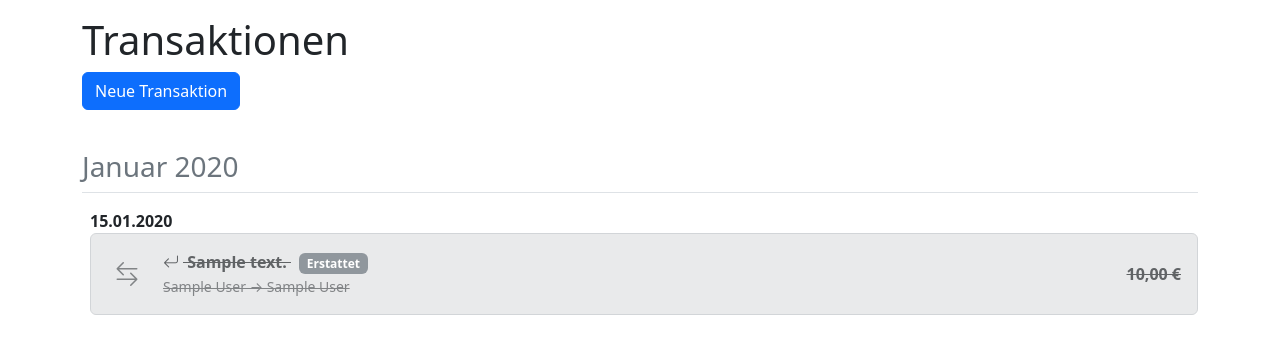
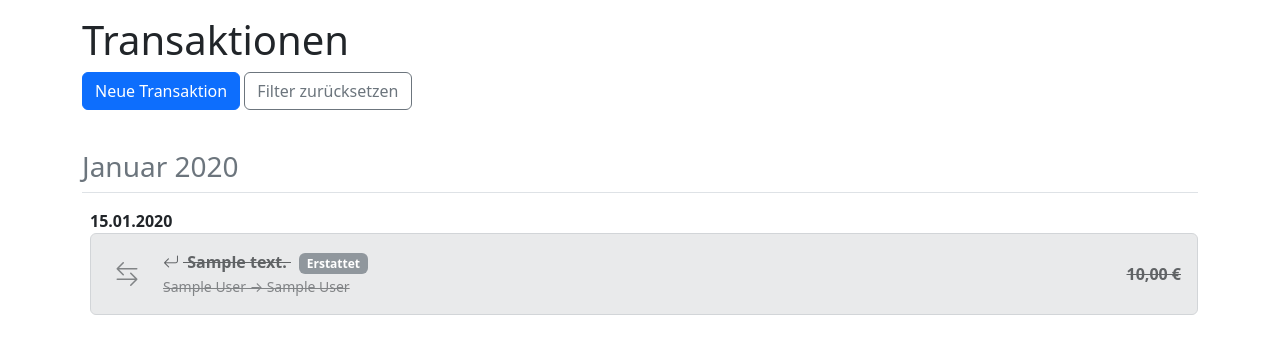
Before and after one commit to jjk4/opencent, a Django app: page /transactions/?account=1 in a window 1280 px wide. Shown: the part 73-427 px from the top of the page. Run offline with Django 5.2, Linux system fonts and the light colour scheme; tables that the repository leaves empty hold one stand-in row (values such as "Sample post"); some libraries are stand-ins or nearby versions.

Commit message:
add basic filter options for transaction list

```diff
--- a/manager/models.py
+++ b/manager/models.py
@@ -92,5 +92,14 @@ class Category(models.Model):
     class Meta:
         verbose_name_plural = "Categories"
 
+    def get_all_subcategories_recursive(self):
+        subcategories = []
+        def fetch_subcategories(category):
+            for subcat in category.subcategories.all():
+                subcategories.append(subcat)
+                fetch_subcategories(subcat)
+        fetch_subcategories(self)
+        return subcategories
+
     def __str__(self):
         return f"{self.name}"
--- a/manager/templates/categories/detail.html
+++ b/manager/templates/categories/detail.html
@@ -34,6 +34,9 @@
     <a href="{% url 'category_delete' category.id %}" class="btn btn-outline-danger">
         <i class="bi bi-trash"></i> Löschen
     </a>
+    <a href="{% url 'transactions' %}?category={{ category.id }}" class="btn btn-outline-secondary ms-2">
+        <i class="bi bi-list-ul"></i> Transaktionen anzeigen
+    </a>
 
 </div>
 {% endblock %}
--- a/manager/templates/transactions/index.html
+++ b/manager/templates/transactions/index.html
@@ -5,6 +5,9 @@
 
 
   <a href="{% url 'transaction_add' %}" class="btn btn-primary mb-3">Neue Transaktion</a>
+  {% if filter %}
+    <a href="{% url 'transactions' %}" class="btn btn-outline-secondary mb-3">Filter zurücksetzen</a>
+  {% endif %}
 {% regroup transaction_list by timestamp|date:"F Y" as transactions_by_month %}
 
 {% for month in transactions_by_month %}
--- a/manager/views.py
+++ b/manager/views.py
@@ -99,7 +99,28 @@ def get_balance_history(my_accounts, from_date=None):
     return history
 # ---------------------------------------------------------
 def transactions(request):
+    filter = False
     transaction_list = Transaction.objects.select_related('sender', 'receiver', 'category').prefetch_related('original_transaction_refunds', 'original_transaction_refunds__refund_transaction').all()
+    filter_accounts = request.GET.getlist('account')
+    if filter_accounts:
+        filter = True
+        transaction_list = transaction_list.filter(
+            Q(sender__id__in=filter_accounts) | Q(receiver__id__in=filter_accounts)
+        )
+
+    filter_categories = request.GET.getlist('category')
+    if filter_categories:
+        filter = True
+        category_ids = []
+        for cat_id in filter_categories:
+            category_ids.append(int(cat_id))
+            category = Category.objects.get(id=cat_id)
+            subcategories = category.get_all_subcategories_recursive()
+            for subcat in subcategories:
+                if subcat.id not in category_ids:
+                    category_ids.append(subcat.id)
+        transaction_list = transaction_list.filter(category__id__in=category_ids)
+
     context = {
         'header_data': {
             'title': 'Transaktionen',
@@ -108,6 +129,7 @@ def transactions(request):
         'transaction_list': transaction_list,
         'my_accounts': Account.objects.filter(is_mine=True),
         'show_refunds': request.GET.get('refunds') == 'on',
+        'filter': filter,
     }
 
     return render(request, 'transactions/index.html', context)
```
Also changed, not shown: manager/templates/accounts/detail.html (+3 -17 lines).
